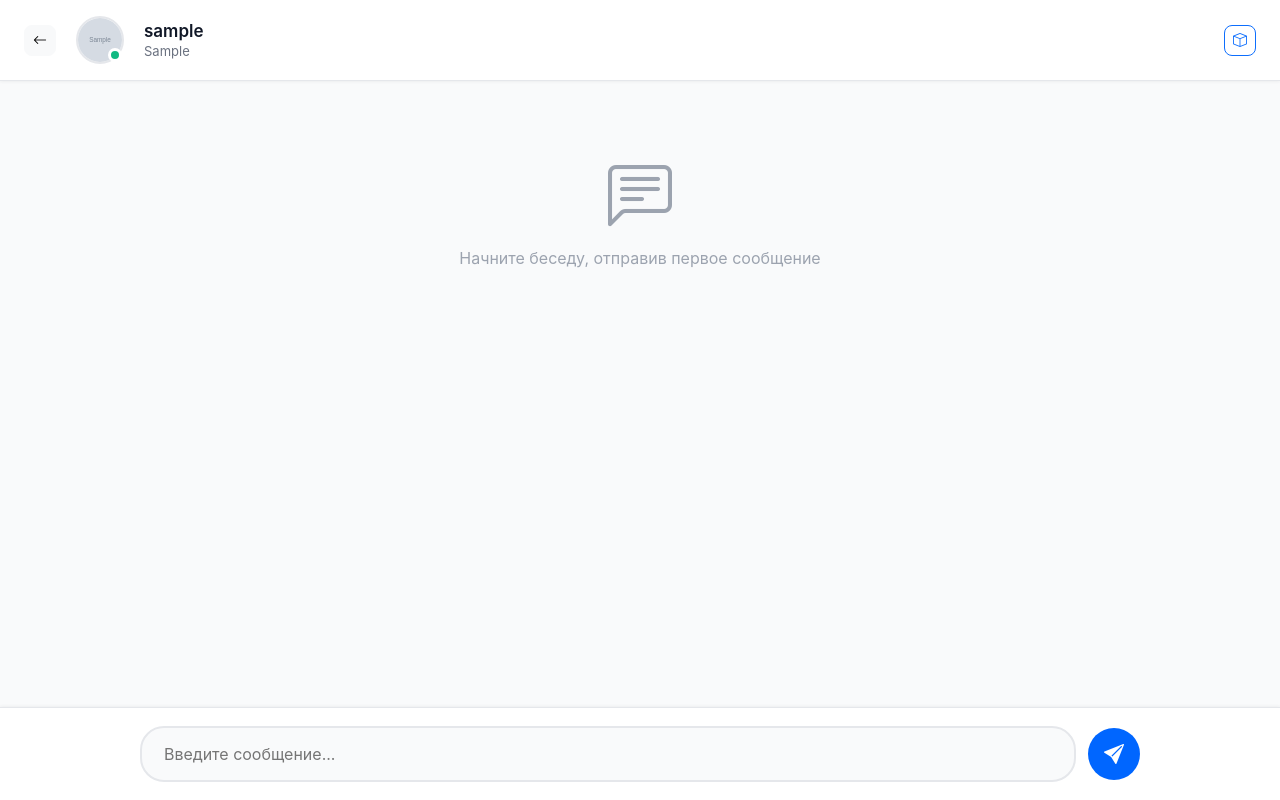
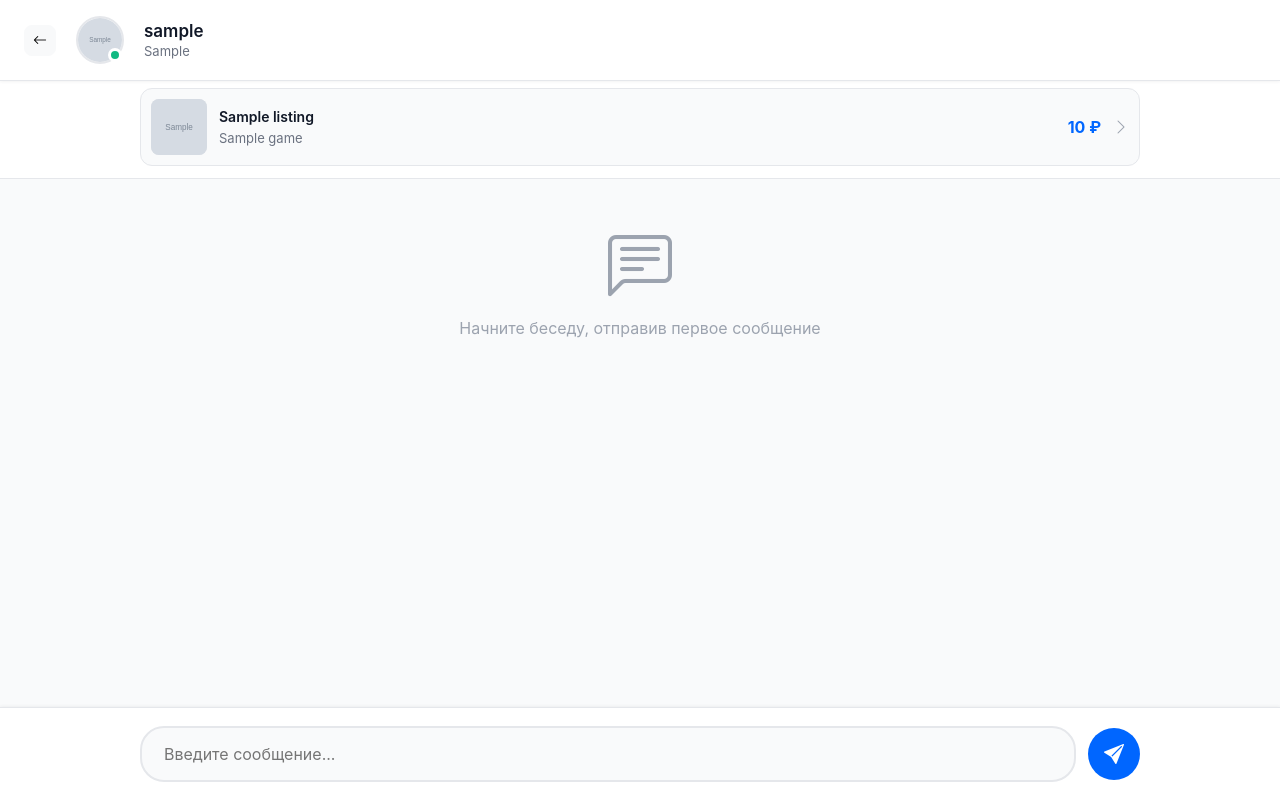
Before and after one commit to reazonvan/LootLink---Marketplace, a Django app: template templates/chat/conversation_detail.html in a window 1280 px wide. Run offline with Django 4.2, Linux system fonts and the light colour scheme; the template is opened without the code that fills it: most values are stand-ins (such as "Sample title", 1, 10 or a date in 2020); grey boxes marked "Sample" are stand-in pictures.

Commit message:
Add beautiful listing card in chat to show related product

```diff
--- a/templates/chat/conversation_detail.html
+++ b/templates/chat/conversation_detail.html
@@ -203,14 +203,40 @@
         padding: 0 6px;
     }
 
+    /* Listing Card Styles */
+    .listing-card-hover:hover {
+        background: #F3F4F6 !important;
+        box-shadow: 0 2px 8px rgba(0,0,0,0.08);
+    }
+
+    .listing-card-wrapper {
+        position: fixed;
+        top: 76px;
+        left: 0;
+        right: 0;
+        background: white;
+        border-bottom: 1px solid #E5E7EB;
+        z-index: 99;
+        padding: 12px 24px;
+    }
+
     /* Mobile Adjustments */
     @media (max-width: 768px) {
+        .listing-card-wrapper {
+            top: 60px;
+            padding: 10px 14px;
+        }
+
         .message-content-box {
             max-width: 85%; /* Mobile - почти до края */
         }
 
         .chat-messages-area {
-            padding: 90px 15px 90px 15px; /* Увеличен верхний padding чтобы не заезжало под header */
+            padding: 90px 15px 90px 15px !important; /* Увеличен верхний padding чтобы не заезжало под header */
+        }
+
+        .chat-messages-area[style*="padding-top:160px"] {
+            padding-top: 155px !important; /* Если есть карточка товара - на мобильных меньше отступ */
         }
 
         .chat-header-fixed {
@@ -277,15 +303,39 @@
             <p style="margin:2px 0 0 0;font-size:13px;color:#6B7280;line-height:1.2;">{{ other_user.profile.get_last_seen_display }}</p>
         </div>
 
-        {% if conversation.listing %}
-        <a href="{% url 'listings:listing_detail' conversation.listing.pk %}" class="btn btn-sm btn-outline-primary" style="border-radius:8px;">
-            <i class="bi bi-box"></i>
-        </a>
-        {% endif %}
     </div>
 
+    <!-- Listing Card (если чат привязан к товару) -->
+    {% if conversation.listing %}
+    <div class="listing-card-wrapper">
+        <a href="{% url 'listings:listing_detail' conversation.listing.pk %}" class="listing-card-hover" style="display:flex;align-items:center;gap:12px;text-decoration:none;color:inherit;background:#F9FAFB;border:1px solid #E5E7EB;border-radius:12px;padding:10px;transition:all 0.2s;max-width:1000px;margin:0 auto;">
+            <div style="width:56px;height:56px;border-radius:8px;overflow:hidden;flex-shrink:0;background:#E5E7EB;">
+                {% if conversation.listing.images.first %}
+                <img src="{{ conversation.listing.images.first.image.url }}" alt="{{ conversation.listing.title }}" style="width:100%;height:100%;object-fit:cover;">
+                {% else %}
+                <div style="width:100%;height:100%;display:flex;align-items:center;justify-content:center;">
+                    <i class="bi bi-box" style="font-size:24px;color:#9CA3AF;"></i>
+                </div>
+                {% endif %}
+            </div>
+            <div style="flex:1;min-width:0;">
+                <div style="font-size:14px;font-weight:600;color:#111827;margin-bottom:2px;white-space:nowrap;overflow:hidden;text-overflow:ellipsis;">
+                    {{ conversation.listing.title }}
+                </div>
+                <div style="font-size:13px;color:#6B7280;">
+                    {{ conversation.listing.game.name }}
+                </div>
+            </div>
+            <div style="font-size:16px;font-weight:700;color:#0066FF;flex-shrink:0;">
+                {{ conversation.listing.price }} ₽
+            </div>
+            <i class="bi bi-chevron-right" style="color:#9CA3AF;font-size:16px;"></i>
+        </a>
+    </div>
+    {% endif %}
+
     <!-- Messages Area - Scrollable -->
-    <div class="chat-messages-area" id="messagesList">
+    <div class="chat-messages-area" id="messagesList" {% if conversation.listing %}style="padding-top:160px;"{% endif %}>
         <div class="chat-messages-container">
             {% if messages %}
                 {% for message in messages %}
```
